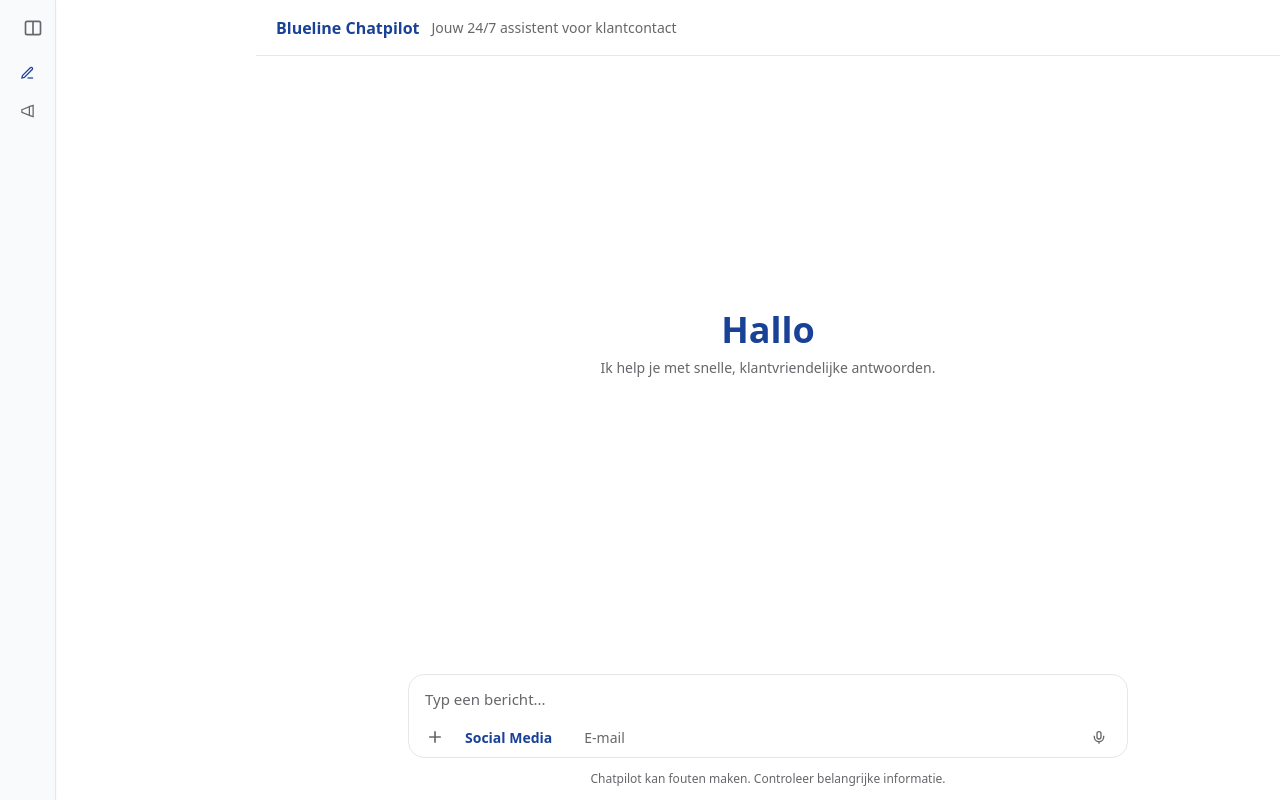
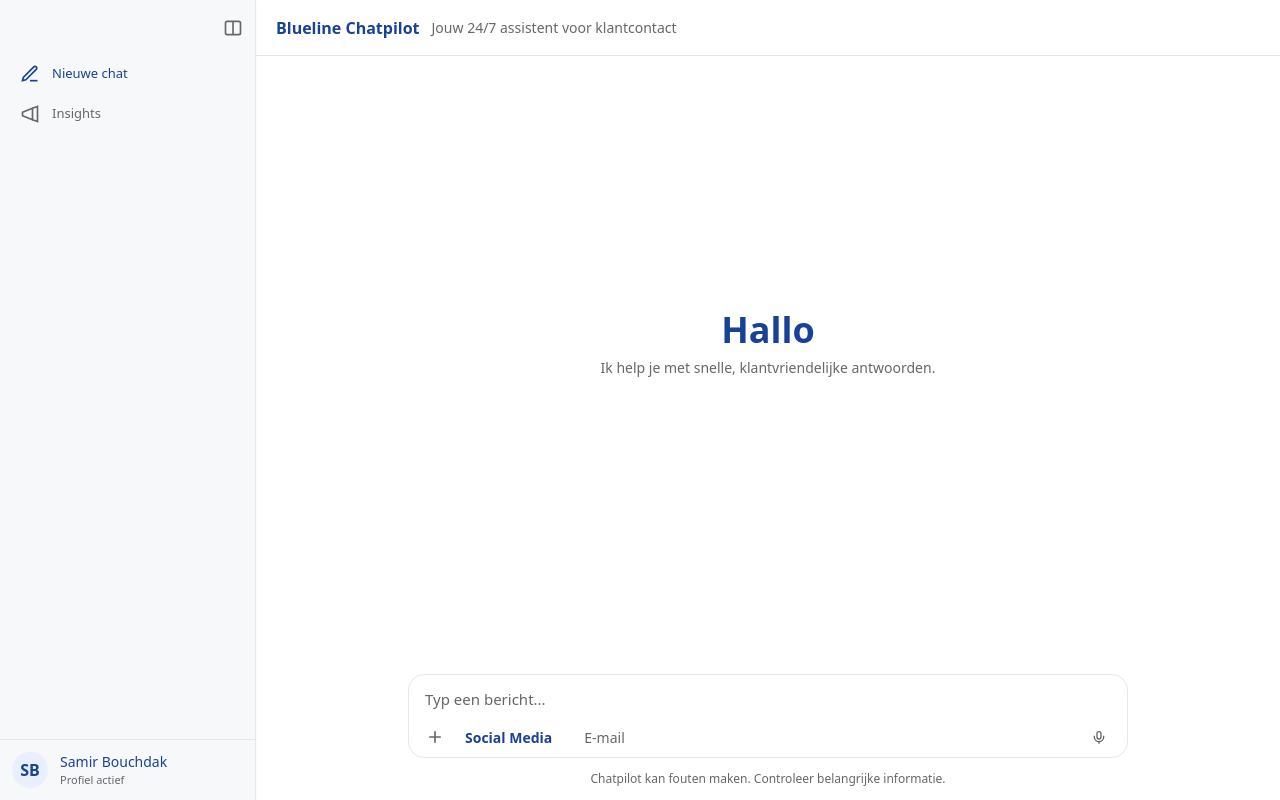
Before and after one commit to Blueline118/Blueline_chatpilotv2, a React (Vite) app: page / in a window 1280 px wide. Built offline with nearby package versions, Linux system fonts and the light colour scheme.

Commit message:
ui(sidebar): icon-only collapse fix + off-white + hover; keep all other logic intact

```diff
--- a/src/components/BluelineChatpilot.jsx
+++ b/src/components/BluelineChatpilot.jsx
@@ -109,21 +109,19 @@
 }
 
 /******************** Sidebar (desktop) ********************/
-function AppSidebar({ expanded, onToggleSidebar, onToggleFeed, feedOpen, onNewChat }) {
+// NOTE: prop heet "open" (niet "expanded"). Dat voorkomt de eerdere bug waarbij de inhoud verborgen bleef.
+function AppSidebar({ open, onToggleSidebar, onToggleFeed, feedOpen, onNewChat }) {
+  const expanded = !!open;
   // Breedtes: 256 open, 56 dicht (alleen iconen)
   const sidebarWidth = expanded ? 256 : 56;
 
-  const items = [
-    { title: "Customer Care trend: AI hand-offs", summary: "Waarom dit relevant is voor supportteams.", source: "CX Today", date: "2025-08-31" },
-    { title: "Retourbeleid optimaliseren", summary: "Best practices rond retouren.", source: "E-commerce NL", date: "2025-08-29" },
-    { title: "Bezorging & transparency", summary: "Heldere updates verminderen druk.", source: "Logistiek Pro", date: "2025-08-27" },
-  ];
+  const items = getSidebarItems();
 
   return (
     <aside
       className={cx(
         "hidden md:flex fixed inset-y-0 left-0 z-30",
-        "bg-[#f9fafb] border-r border-gray-200 shadow-sm",
+        "bg-[#f7f8fa] border-r border-gray-200 shadow-sm",
         "flex-col transition-[width] duration-300 ease-out"
       )}
       style={{ width: sidebarWidth }}
@@ -151,10 +149,10 @@
         <button
           type="button"
           onClick={onNewChat}
-          className="w-full flex items-center gap-3 px-3 py-2 rounded-lg text-sm text-[#194297] hover:bg-gray-100"
+          className="w-full flex items-center gap-3 px-3 py-2 rounded-lg text-[13px] text-[#194297] hover:bg-gray-100"
         >
           {/* Pen/pad icoon */}
-          <svg viewBox="0 0 24 24" className="w-[18px] h-[18px]" fill="none" stroke="currentColor" strokeWidth="2">
+          <svg viewBox="0 0 24 24" className="w-5 h-5" fill="none" stroke="currentColor" strokeWidth="2">
             <path d="M12 20h9"/><path d="M16.5 3.5a2.121 2.121 0 013 3L7 19l-4 1 1-4 12.5-12.5z"/>
           </svg>
           {expanded && <span className="whitespace-nowrap">Nieuwe chat</span>}
@@ -163,10 +161,10 @@
         <button
           type="button"
           onClick={onToggleFeed}
-          className="w-full flex items-center gap-3 px-3 py-2 rounded-lg text-sm text-[#65676a] hover:bg-gray-100"
+          className="w-full flex items-center gap-3 px-3 py-2 rounded-lg text-[13px] text-[#65676a] hover:bg-gray-100"
         >
           {/* Insights icoon (outline) */}
-          <svg viewBox="0 0 24 24" className="w-[18px] h-[18px]" fill="none" stroke="currentColor" strokeWidth="2">
+          <svg viewBox="0 0 24 24" className="w-5 h-5" fill="none" stroke="currentColor" strokeWidth="2">
             <path d="M3 10l12-5v14L3 14z"/><path d="M15 5l6-2v18l-6-2"/>
           </svg>
           {expanded && <span className="whitespace-nowrap">Insights</span>}
@@ -342,7 +340,7 @@
       {/* Main column met linker marge wanneer sidebar (gedeeltelijk) zichtbaar is */}
       <div className={cx(
         "h-full flex flex-col transition-[margin] duration-300",
-        sidebarOpen ? "md:ml-64" : "md:ml-12"
+        sidebarOpen ? "md:ml-64" : "md:ml-14"
       )}>
         {/* Header */}
         <header className="h-14 border-b border-gray-200 flex items-center px-4 md:px-5 bg-white sticky top-0 z-10">
```
